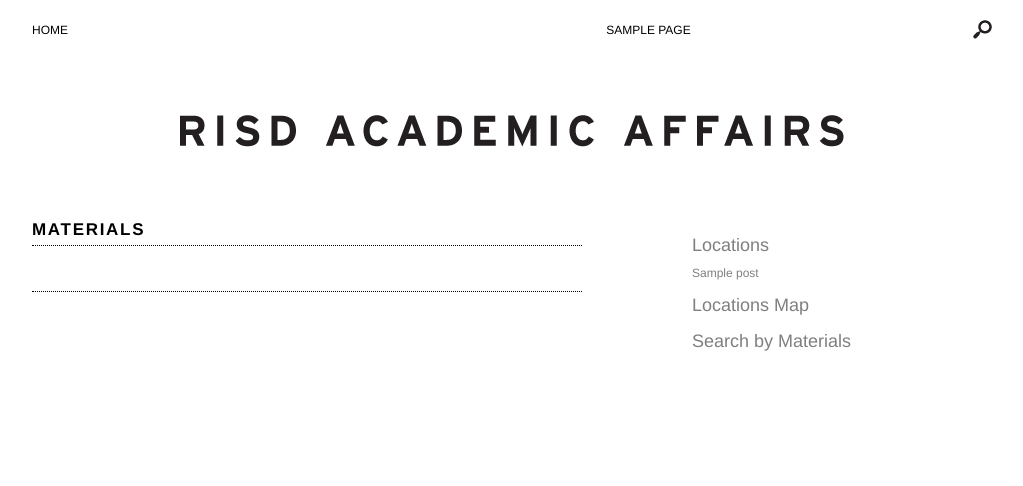
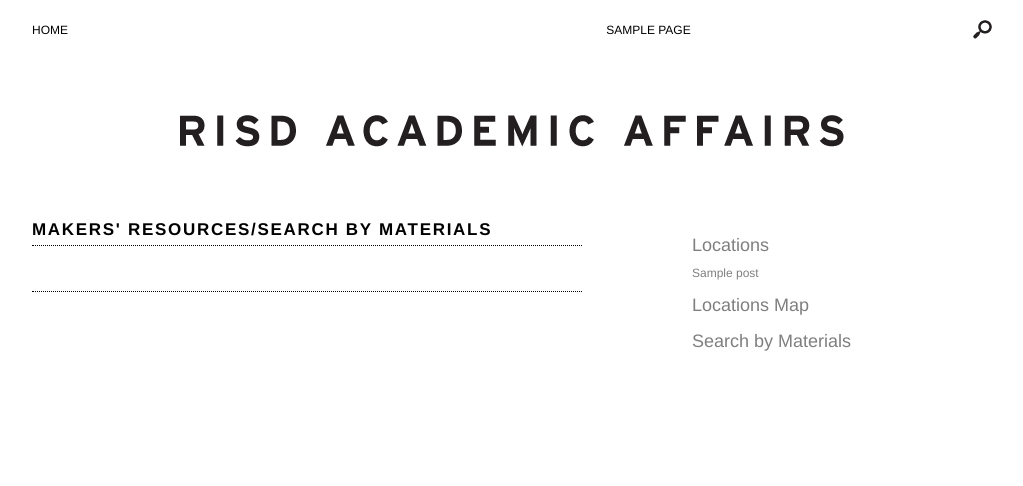
Before and after one commit to danielwiener/risd_academic_affairs, a WordPress theme: template themes/academic_affairs_2013/page-materials.php in a window 1280 px wide. Shown: the top 486 px of the page, without its empty margins (128-1151 px from the left). Run offline with PHP 8.4 and a stand-in for WordPress, Linux system fonts and the light colour scheme; the site name, menu and one post (Sample post) are stand-ins, and other content is empty; some libraries are stand-ins or nearby versions.

Commit message:
changing title

```diff
--- a/themes/academic_affairs_2013/page-materials.php
+++ b/themes/academic_affairs_2013/page-materials.php
@@ -12,7 +12,7 @@ get_header(); ?>
   <section>
 
     <?php /* If this is a paged archive */ (isset($_GET['paged']) && !empty($_GET['paged']))  ?>
-    <h2 class="pagetitle">Materials</h2>
+    <h2 class="pagetitle">Makers' Resources/Search by Materials</h2>
 
     <?php while (have_posts()) : the_post(); ?>
     <article <?php post_class() ?>>
```
